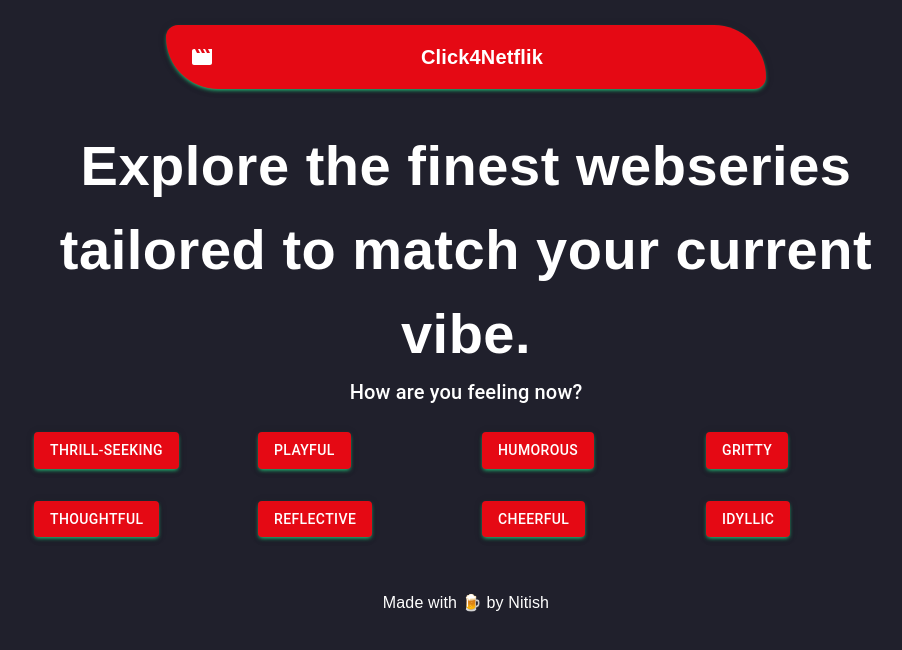
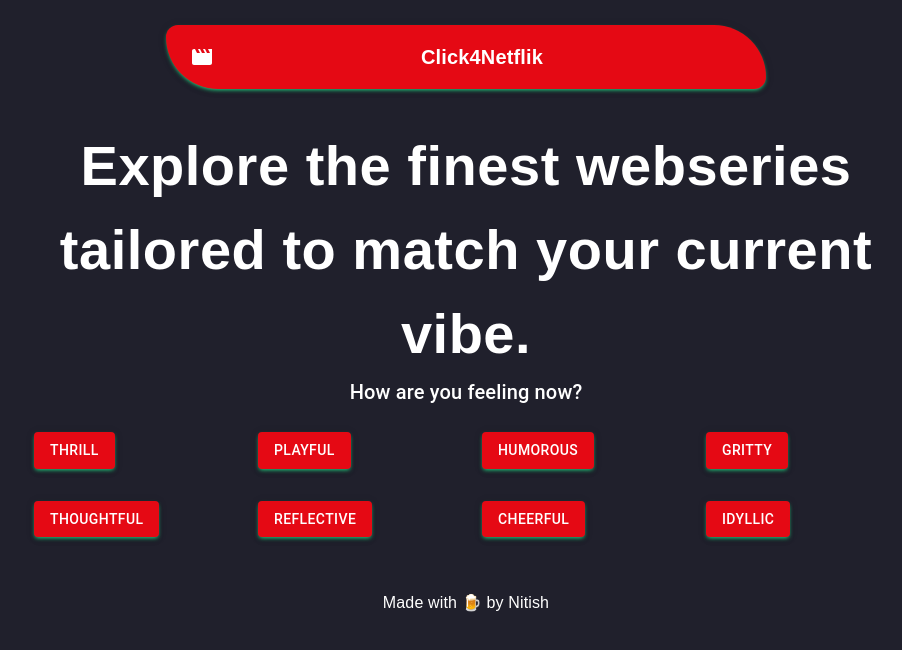
Before and after one commit to nitishgiri007/NetflixSeriesDetailsFrontend, a React (Create React App) app: page / in a window 1280 px wide. Shown: the top 650 px of the page, without its empty margins (174-1076 px from the left). Built offline with nearby package versions, Linux system fonts and the light colour scheme.

Commit message:
all things done change vibe buton add to the header

```diff
--- a/src/components/Header/Header.js
+++ b/src/components/Header/Header.js
@@ -2,9 +2,9 @@
 
 import { Typography, AppBar, Toolbar, Button } from "@material-ui/core";
 import { makeStyles } from "@material-ui/core/styles";
-import { useParams } from "react-router-dom";
 import MovieIcon from "@material-ui/icons/Movie";
 
+import { useLocation, useNavigate } from "react-router-dom"; // Import useLocation and useNavigate
 
 const useStyles = makeStyles((theme) => ({
   appBarContainer: {
@@ -34,10 +34,15 @@
 
 const Header = () => {
   const classes = useStyles();
-  const { genere } = useParams(); // Extract the genere parameter
-  const showChangeVibeButton = Boolean(genere);
+  const location = useLocation(); // Get the current location
+  const navigate = useNavigate();
 
-    console.log(showChangeVibeButton)
+  const handleChangeVibe = () => {
+    navigate("/"); // Navigate back to the landing page
+  };
+
+  const isMoodPage = location.pathname.startsWith("/movies/");
+
   return (
     <AppBar
       position="static"
@@ -59,7 +64,8 @@
           Click4Netflik
         </Typography>
         <div className={classes.grow} />
-        {showChangeVibeButton && (
+
+        {isMoodPage && ( // Only render the button if we're on the MoodPage
           <Button
             variant="contained"
             size="medium"
@@ -70,6 +76,7 @@
               boxShadow:
                 "0px 2px 4px -1px rgb(37 216 136), 0px 4px 5px 0px rgba(0,0,0,0.14), 0px 1px 10px 0px rgba(0,0,0,0.12)",
             }}
+            onClick={handleChangeVibe} // Add onClick handler
           >
             Change Vibe
           </Button>
--- a/src/components/LandinPage.js
+++ b/src/components/LandinPage.js
@@ -37,7 +37,7 @@
 }));
 
 const moods = [
-  "Thrill-Seeking",
+  "Thrill",
   "Playful",
   "Humorous",
   "Gritty",
@@ -47,7 +47,7 @@
   "Idyllic",
 ];
 const moodToGenreMap = {
-  "Thrill-Seeking": "action",
+  "Thrill": "action",
   Advanture: "action",
   Playful: "animation",
   Humorous: "comedy",
--- a/src/components/MoodPage.js
+++ b/src/components/MoodPage.js
@@ -50,12 +50,10 @@
       axios
         .get(`https://netflix-series-details-backend.vercel.app/netflix?genre=${genre}`)
         .then((response) => {
-          console.log(response.data);
           setSeriesData(response.data);
           setIsLoading(false);
         })
         .catch((error) => {
-          console.log(error);
           setIsLoading(false);
         });
     }
@@ -79,7 +77,6 @@
       </div>
     );
   }
-  console.log("lskjflskdjf", seriesData);
   const handleNextClick = () => {
     setCurrentIndex((prevIndex) => (prevIndex + 1) % seriesData.length);
   };
```
